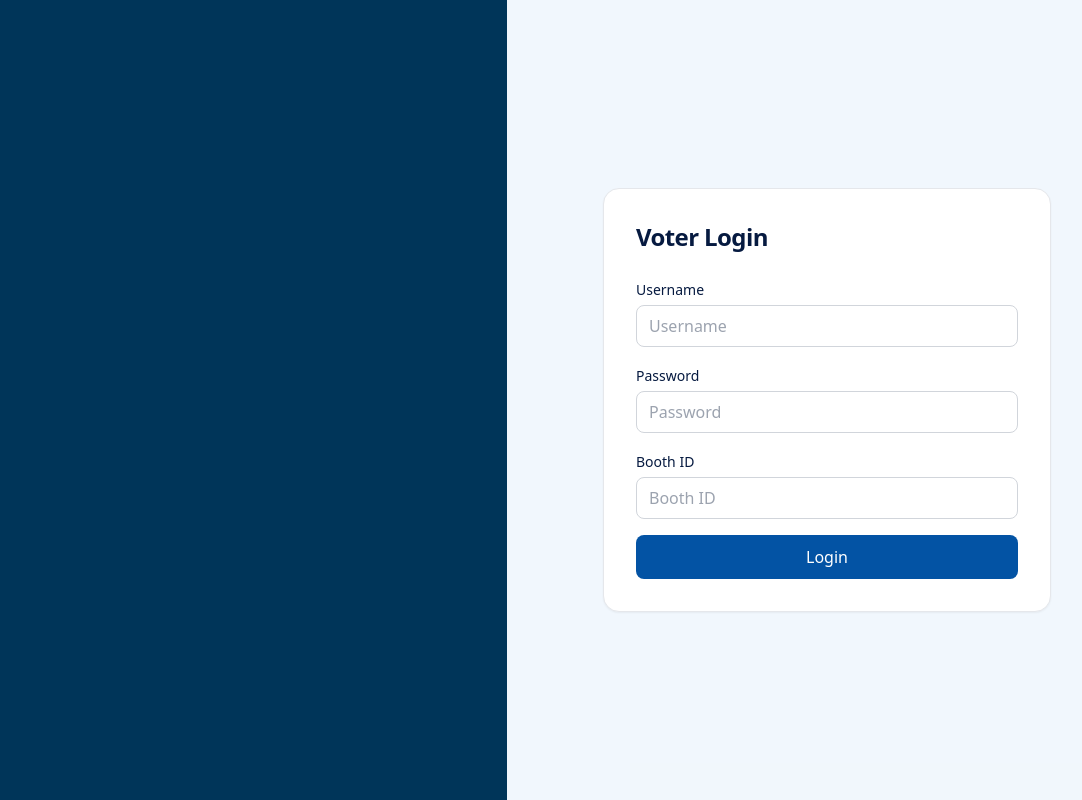
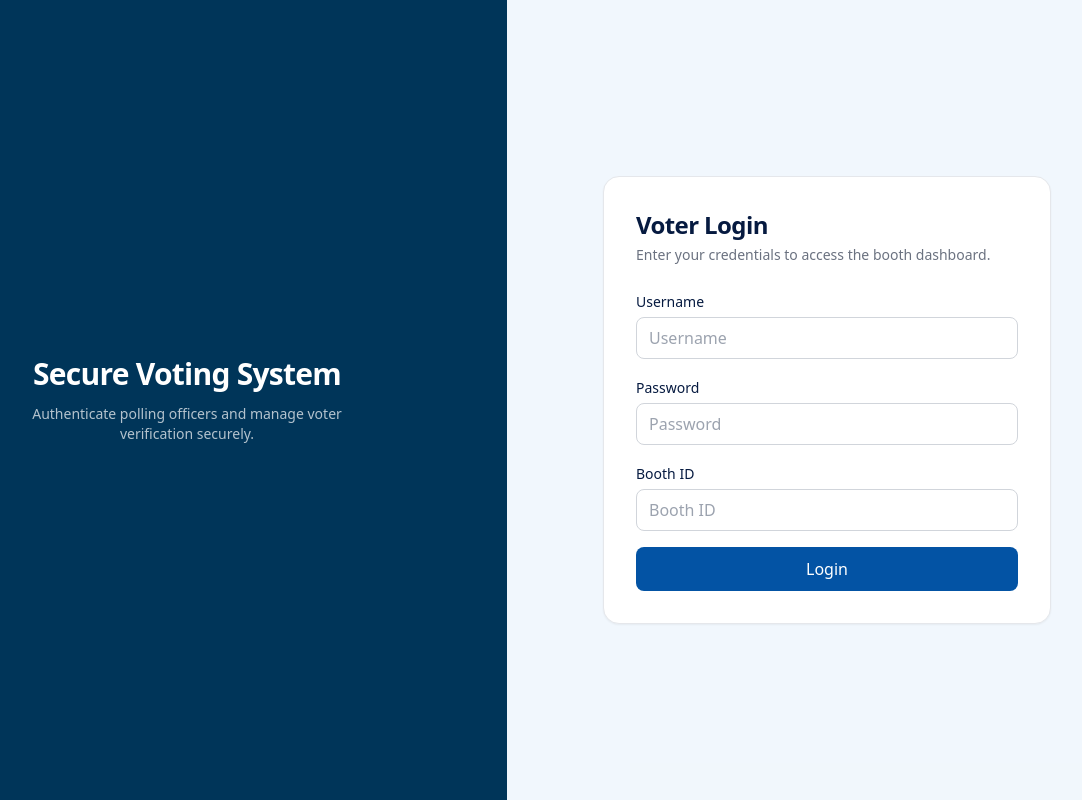
Before and after one commit to meghabchandran/2023-2027_BATCH_CSD334_04_VOTER_VERIFICATION_SYSTEM, a React (Vite) app in the folder my-react-app/: page /login in a window 1280 px wide. Shown: the whole page, without its empty margins (133-1215 px from the left). Built offline with nearby package versions, Linux system fonts and the light colour scheme.

Commit message:
UI: Login polish + layout refinement

```diff
--- a/my-react-app/src/pages/Login.jsx
+++ b/my-react-app/src/pages/Login.jsx
@@ -25,7 +25,17 @@ function Login() {
 
   return (
     <div className="min-h-screen grid md:grid-cols-2 bg-[#B9D6F2]/20">
-      <div className="hidden md:flex items-center justify-center bg-[#003559]">
+      <div className="hidden md:flex items-center justify-center bg-[#003559] text-white px-12">
+        <div className="max-w-sm text-center">
+          <h1 className="text-3xl font-semibold tracking-tight">
+            Secure Voting System
+          </h1>
+
+          <p className="mt-3 text-sm text-white/70">
+            Authenticate polling officers and manage voter verification
+            securely.
+          </p>
+        </div>
         {/* Visual area placeholder */}
       </div>
 
@@ -35,6 +45,10 @@ function Login() {
           <h2 className="text-2xl font-semibold tracking-tight text-[#061A40]">
             Voter Login
           </h2>
+
+          <p className="text-sm text-gray-500 mt-1">
+            Enter your credentials to access the booth dashboard.
+          </p>
 
           <div className="space-y-4 mt-6">
             <div>
```
